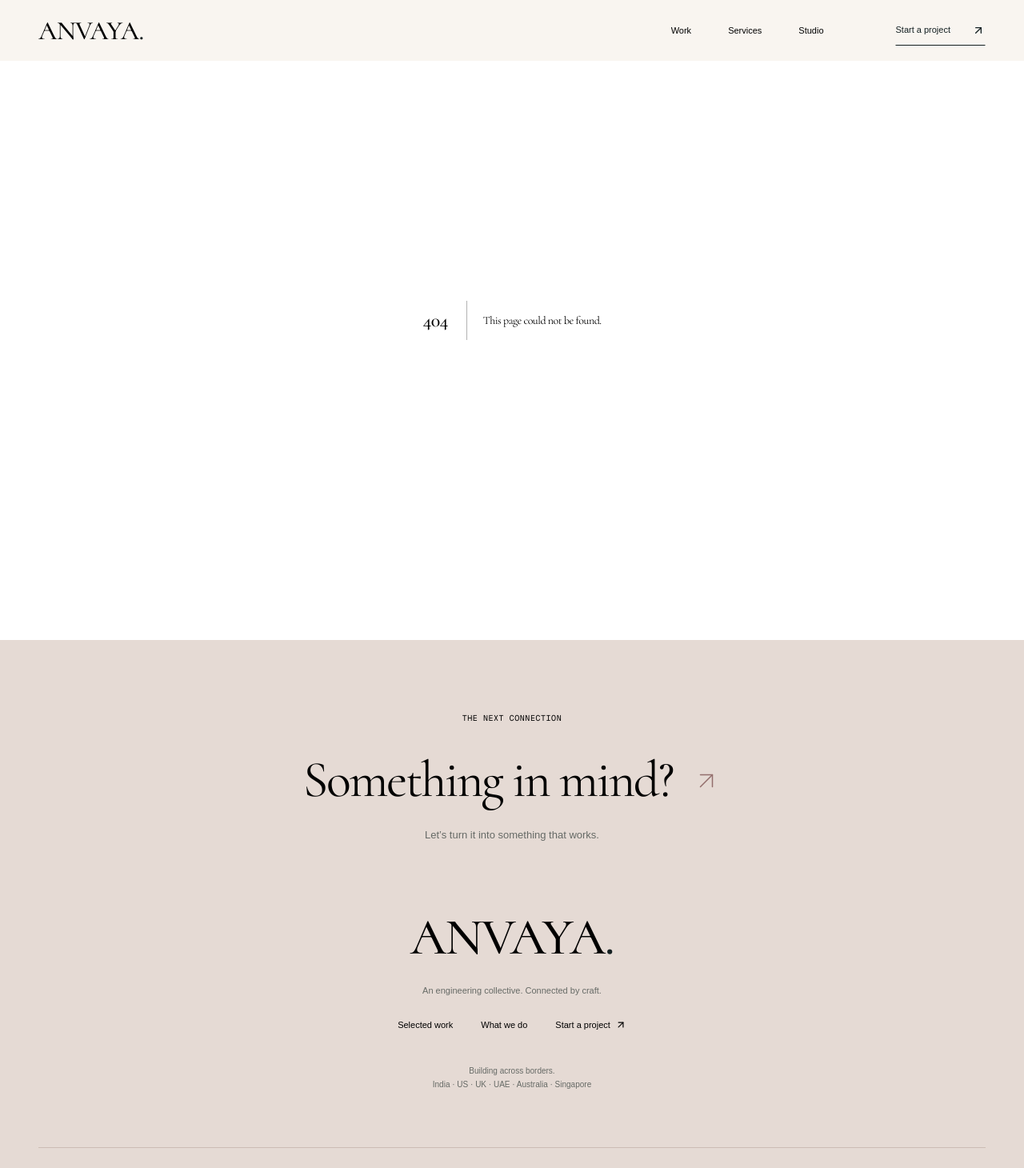
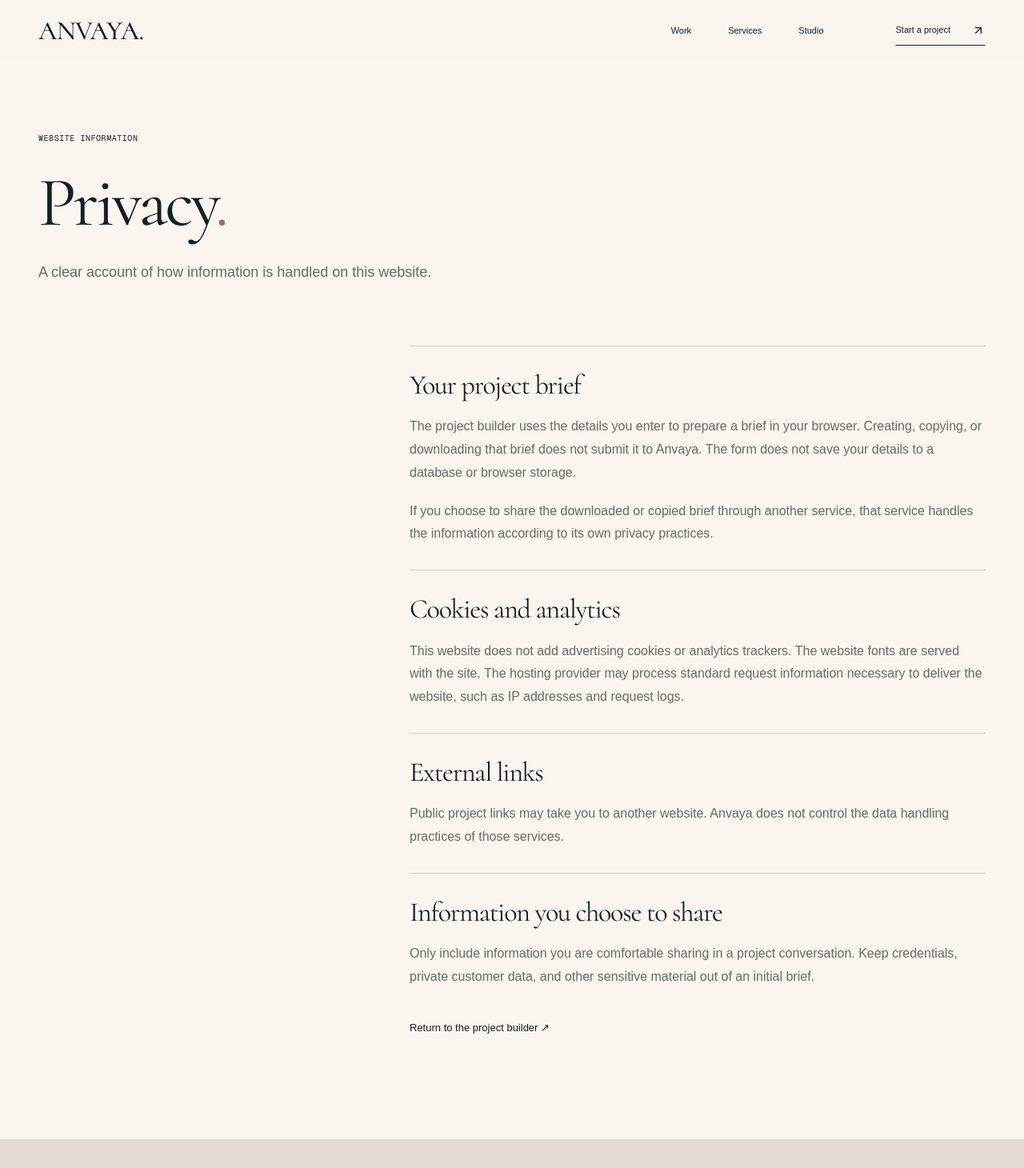
Before and after one commit to Harika-reddy2628/anvaya, a Next.js app: page /privacy in a window 1280 px wide. Before the commit this address had no page. Shown: the top 1460 px of the page at 80% size. Built offline with nearby package versions, Linux system fonts and the light colour scheme; a web font is replaced by a local one.

Commit message:
feat(policy): document privacy and local brief handling
Focused change split from 286984b1f4958448e900a7ffd7bd9ee2b8c7a68a.

Files:
- app/privacy/page.tsx

```diff
--- /dev/null
+++ b/app/privacy/page.tsx
@@ -0,0 +1,63 @@
+import type { Metadata } from "next";
+import Link from "next/link";
+
+export const metadata: Metadata = {
+  title: "Privacy",
+  description: "How this Anvaya website handles project brief information.",
+};
+export default function PrivacyPage() {
+  return (
+    <main id="main-content" className="container inner-page policy-page">
+      <div className="page-heading">
+        <span className="eyebrow">WEBSITE INFORMATION</span>
+        <h1>
+          Privacy<span className="accent">.</span>
+        </h1>
+        <p>A clear account of how information is handled on this website.</p>
+      </div>
+      <div className="policy-content">
+        <section>
+          <h2>Your project brief</h2>
+          <p>
+            The project builder uses the details you enter to prepare a brief in
+            your browser. Creating, copying, or downloading that brief does not
+            submit it to Anvaya. The form does not save your details to a
+            database or browser storage.
+          </p>
+          <p>
+            If you choose to share the downloaded or copied brief through
+            another service, that service handles the information according to
+            its own privacy practices.
+          </p>
+        </section>
+        <section>
+          <h2>Cookies and analytics</h2>
+          <p>
+            This website does not add advertising cookies or analytics trackers.
+            The website fonts are served with the site. The hosting provider may
+            process standard request information necessary to deliver the
+            website, such as IP addresses and request logs.
+          </p>
+        </section>
+        <section>
+          <h2>External links</h2>
+          <p>
+            Public project links may take you to another website. Anvaya does
+            not control the data handling practices of those services.
+          </p>
+        </section>
+        <section>
+          <h2>Information you choose to share</h2>
+          <p>
+            Only include information you are comfortable sharing in a project
+            conversation. Keep credentials, private customer data, and other
+            sensitive material out of an initial brief.
+          </p>
+        </section>
+        <Link className="text-link" href="/project">
+          Return to the project builder ↗
+        </Link>
+      </div>
+    </main>
+  );
+}
```
